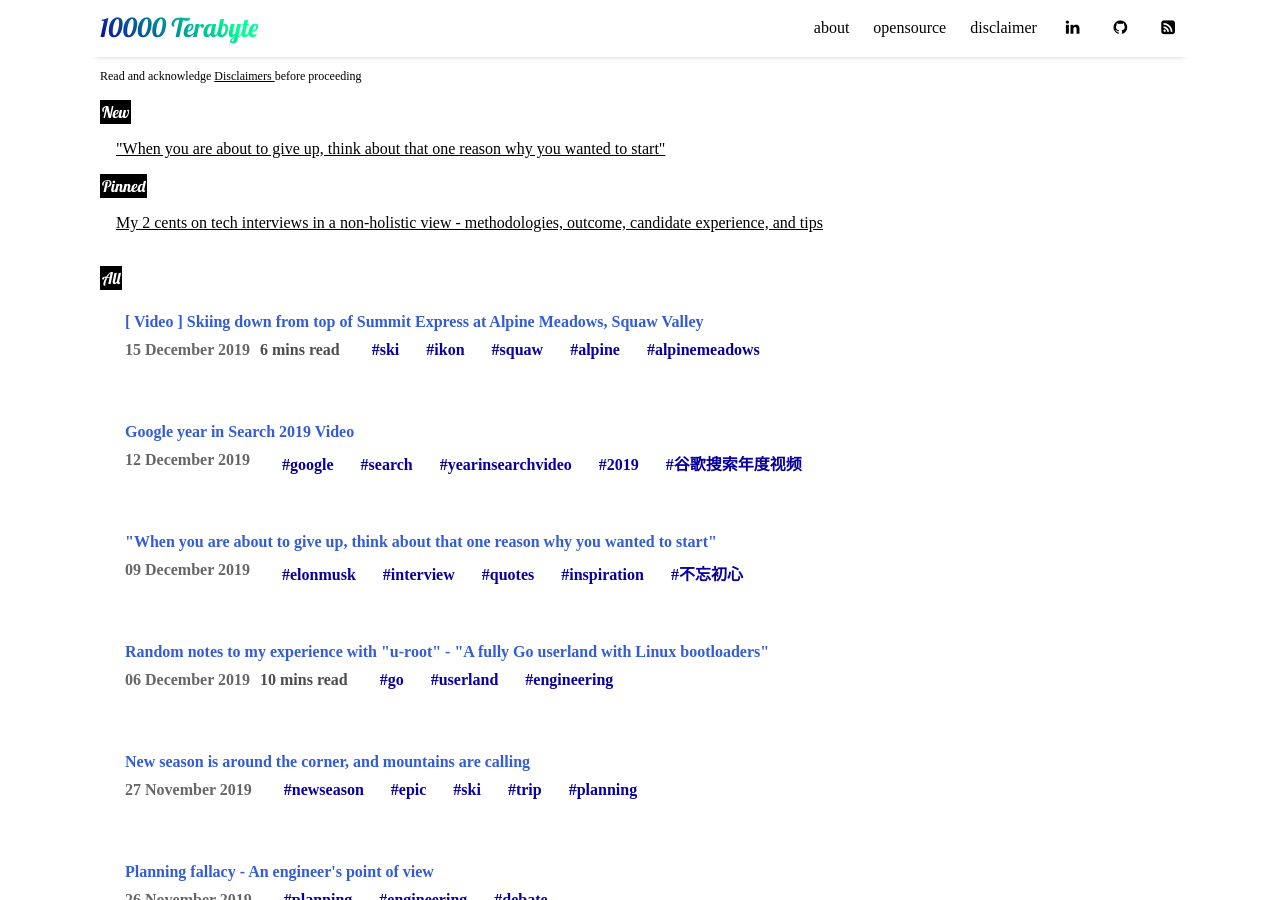
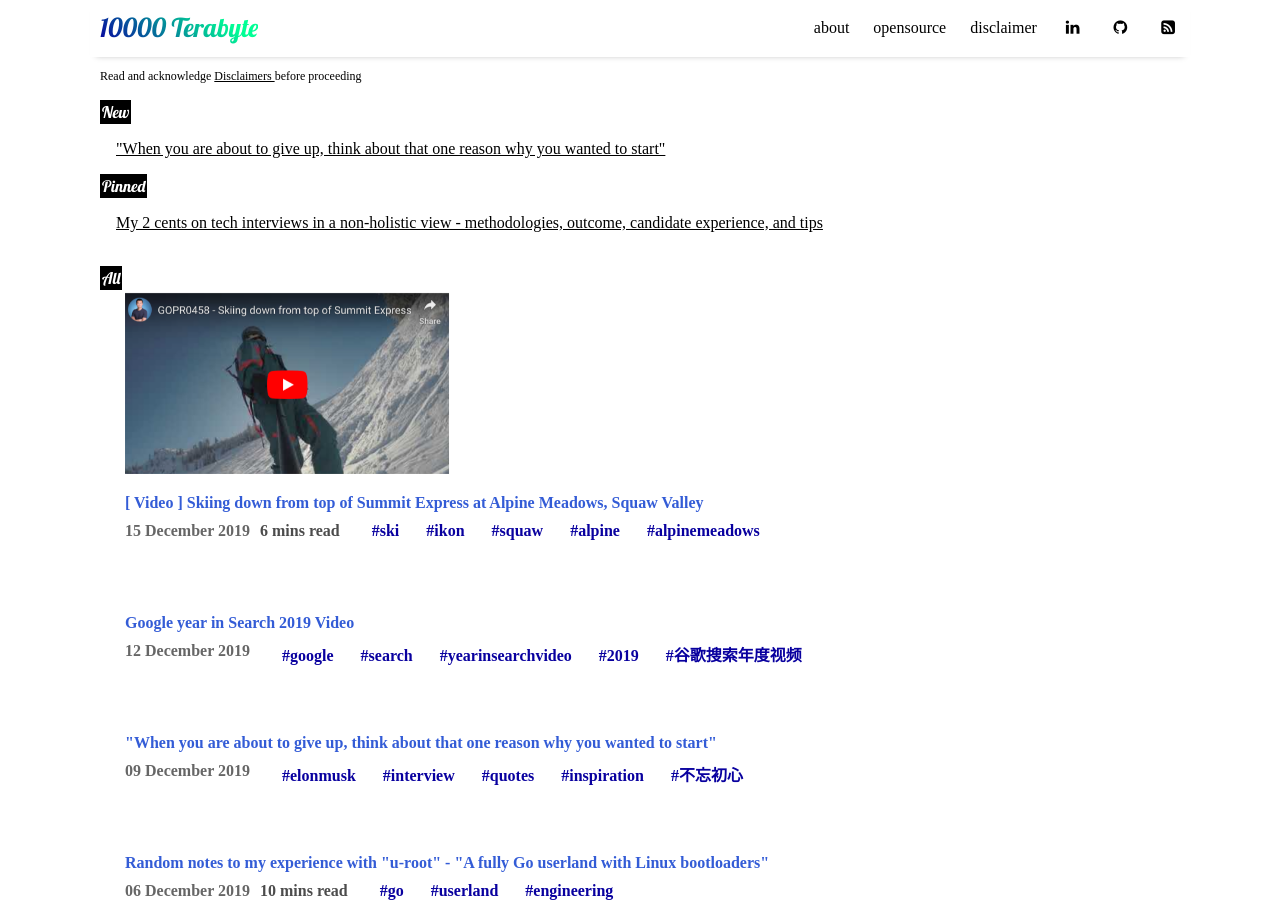
Before and after one commit to 10000TB/10000TB.github.io, a Jekyll site: the page built from index.html, in a window 1280 px wide and 900 px high. Built offline with Jekyll 4.4.1, drawn with Linux system fonts in a browser that asks for light colours; nearby versions of some CDN libraries; some web fonts are replaced; the list of posts is cut into pages by our own code.

Commit message:
[site home] show post pic in home posts list view.

```diff
--- a/_layouts/home.html
+++ b/_layouts/home.html
@@ -17,10 +17,18 @@ title: Home
 </div>
 
 {% for post in paginator.posts %}
+    {% if post.image %}
+  <a href="{{ site.github.url }}{{ post.url }}" style="text-decoration: none;">
+    <article style="display:inline-block; position:relative; float:left;width:30%;padding: 0px 25px;">
+        <img style="max-width:100%;max-height:100%;" src="{{ site.url  }}/assets/img/{{ post.image }}">
+    </article>
+  </a>
+    {% endif %}
 <article style="font-family: 'Baskervville', serif;">
   <a href="{{ site.github.url }}{{ post.url }}" style="text-decoration: none;">
-    <div class="featured-posts" style="height:80px;width:100%; overflow: hidden;">
-      <div style="padding:0px 5px;display: inline-block;max-height:40px; width:auto;font-weight: bold; background-color: rgba(255,255,255,1);padding:10px 0px; color: rgba(0, 51, 204, 0.8);"><span style="padding:0px 5px;font-weight:900;">{{ post.title }}</span></div><br/>
+
+    <div class="featured-posts" style="height:90px;width:100%; overflow: hidden;">
+      <div style="padding:0px 5px;display: inline-block;max-height:60px; width:auto;font-weight: bold; background-color: rgba(255,255,255,1);padding:10px 0px; color: rgba(0, 51, 204, 0.8);"><span style="padding:0px 5px;font-weight:900;">{{ post.title }}</span></div><br/>
       <div style="padding:0px 5px;display: block;min-height:40px; width:auto;font-weight: bold; background-color: ra(255,255,255,1);padding:0px 0px; color: rgba(0, 51, 204, 0.4);top:5px;"><span style="padding:0px 5px;font-weight:bold;color:rgba(0,0,0,0.6);position:relative; float:left;">{{ post.date | date_to_long_string }}</span> &nbsp;&nbsp;
           {% if post.time  %}
           <span style="padding:0px 5px;font-weight:bold; color:rgba(0,0,0,0.7); position:relative; float:left;">{{ post.time }} mins read</span>
```
Also changed, not shown: _layouts/post.html (+6 -3 lines), _posts/2019-12-15-squaw-alpine-meadows-summit-express.md (+2 -0 lines), assets/img/2019-12-15-squaw-alpine-meadows-summit-express.png (added), 1 other file.
